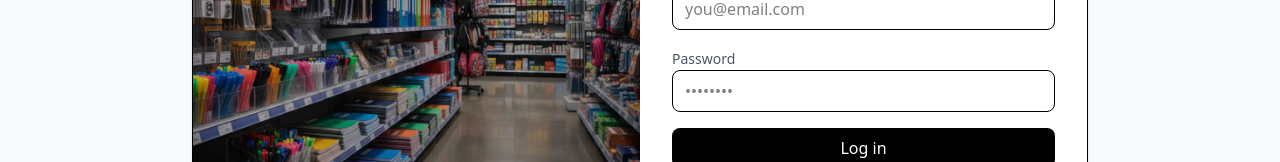
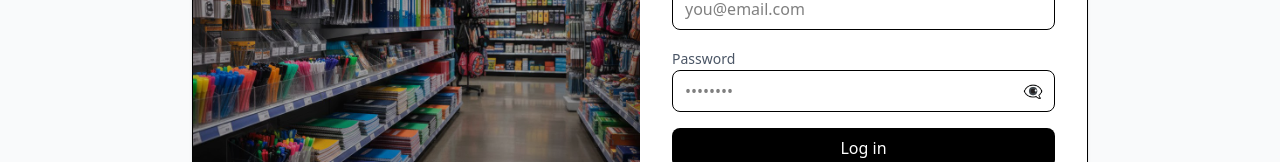
Before and after one commit to relayced/Adriano-Store, a React (Vite) app: page /login in a window 1280 px wide. Shown: the part 398-560 px from the top of the page. Built offline with nearby package versions, Linux system fonts and the light colour scheme; no server answers.

Commit message:
Add password visibility toggle (eye icon) to Login and Signup pages

```diff
--- a/src/pages/Login.jsx
+++ b/src/pages/Login.jsx
@@ -6,6 +6,7 @@ import loginImg from "../assets/login.jpg";
 export default function Login() {
   const [email, setEmail] = useState("");
   const [password, setPassword] = useState("");
+  const [showPassword, setShowPassword] = useState(false);
   const [msg, setMsg] = useState("");
   const [busy, setBusy] = useState(false);
   const navigate = useNavigate();
@@ -63,15 +64,25 @@ export default function Login() {
 
             <div className="space-y-1">
               <label className="text-sm text-gray-600">Password</label>
+              <div className="relative">
                 <input
-                className="w-full border rounded-lg px-3 py-2 outline-none focus:ring-2 focus:ring-black/10"
-                type="password"
+                  className="w-full border rounded-lg px-3 py-2 outline-none focus:ring-2 focus:ring-black/10 pr-10"
+                  type={showPassword ? "text" : "password"}
                   value={password}
                   onChange={(e) => setPassword(e.target.value)}
                   placeholder="••••••••"
                   autoComplete="current-password"
                   required
                 />
+                <button
+                  type="button"
+                  onClick={() => setShowPassword(!showPassword)}
+                  className="absolute right-3 top-1/2 -translate-y-1/2 text-gray-600 hover:text-gray-800"
+                  title={showPassword ? "Hide password" : "Show password"}
+                >
+                  {showPassword ? "👁️" : "👁️‍🗨️"}
+                </button>
+              </div>
             </div>
 
             <button
--- a/src/pages/Signup.jsx
+++ b/src/pages/Signup.jsx
@@ -9,6 +9,7 @@ export default function Signup() {
   const [address, setAddress] = useState("");
   const [email, setEmail] = useState("");
   const [password, setPassword] = useState("");
+  const [showPassword, setShowPassword] = useState(false);
   const [msg, setMsg] = useState("");
   const [busy, setBusy] = useState(false);
   const navigate = useNavigate();
@@ -104,15 +105,25 @@ export default function Signup() {
 
             <div className="space-y-1">
               <label className="text-sm text-gray-600">Password</label>
+              <div className="relative">
                 <input
-                className="w-full border rounded-lg px-3 py-2 outline-none focus:ring-2 focus:ring-black/10"
-                type="password"
+                  className="w-full border rounded-lg px-3 py-2 outline-none focus:ring-2 focus:ring-black/10 pr-10"
+                  type={showPassword ? "text" : "password"}
                   value={password}
                   onChange={(e) => setPassword(e.target.value)}
                   placeholder="At least 6 characters"
                   autoComplete="new-password"
                   required
                 />
+                <button
+                  type="button"
+                  onClick={() => setShowPassword(!showPassword)}
+                  className="absolute right-3 top-1/2 -translate-y-1/2 text-gray-600 hover:text-gray-800"
+                  title={showPassword ? "Hide password" : "Show password"}
+                >
+                  {showPassword ? "👁️" : "👁️‍🗨️"}
+                </button>
+              </div>
             </div>
 
             <button
```
Lines whose indentation alone changed are shown as unchanged.
